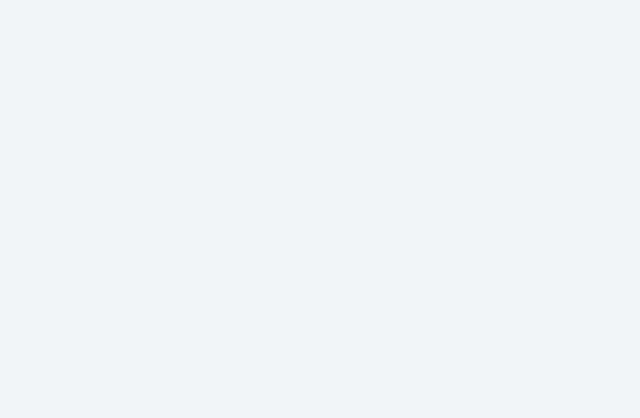
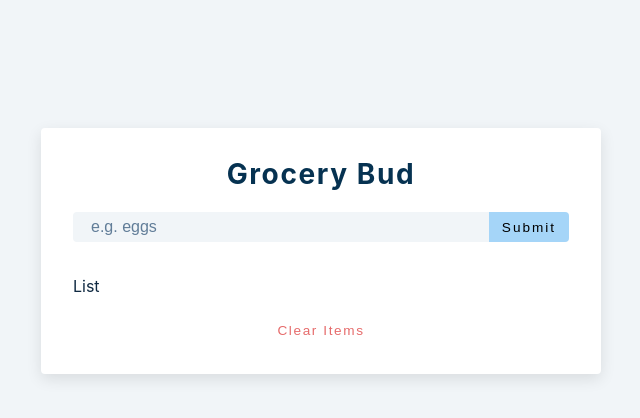
Before and after one commit to serhatbek/react-10-grocery-bud, a React (Create React App) app: page / in a window 1280 px wide. Shown: the top 418 px of the page, without its empty margins (319-959 px from the left). Built offline with nearby package versions, Linux system fonts and the light colour scheme.

Commit message:
app structure

```diff
--- a/package.json
+++ b/package.json
@@ -9,6 +9,7 @@
     "@testing-library/user-event": "^13.5.0",
     "react": "^18.2.0",
     "react-dom": "^18.2.0",
+    "react-icons": "^4.4.0",
     "react-scripts": "5.0.1",
     "web-vitals": "^2.1.4"
   },
--- a/src/App.js
+++ b/src/App.js
@@ -1,7 +1,44 @@
 import './App.css';
+import List from './List';
+import Alert from './Alert';
+import { useState } from 'react';
 
 function App() {
-  return <div className='App'></div>;
+  const [name, setName] = useState('');
+  const [list, setList] = useState([]);
+  const [isEditing, setIsEditing] = useState(false);
+  const [editID, setEditID] = useState(null);
+  const [alert, setAlert] = useState({ show: false, message: '', type: '' });
+
+  const handleSubmit = (e) => {
+    e.preventDefault();
+    console.log('Cats love');
+  };
+
+  return (
+    <section className='section-center'>
+      <form onSubmit={handleSubmit} className='grocery-form'>
+        {alert.show && <Alert />}
+        <h3>grocery bud</h3>
+        <div className='form-control'>
+          <input
+            type='text'
+            className='grocery'
+            placeholder='e.g. eggs'
+            value={name}
+            onChange={(e) => setName(e.target.value)}
+          />
+          <button type='submit' className='submit-btn'>
+            {isEditing ? 'edit' : 'submit'}
+          </button>
+        </div>
+      </form>
+      <div className='grocery-container'>
+        <List />
+        <button className='clear-btn'>Clear Items</button>
+      </div>
+    </section>
+  );
 }
 
 export default App;
--- a/src/List.js
+++ b/src/List.js
@@ -1,4 +1,5 @@
 import React from 'react';
+import { FaEdit, FaTrash } from 'react-icons/fa';
 
 const List = () => {
   return <div>List</div>;
```
Also changed, not shown: 1 other file (tests, documents, lock files or other folders).
